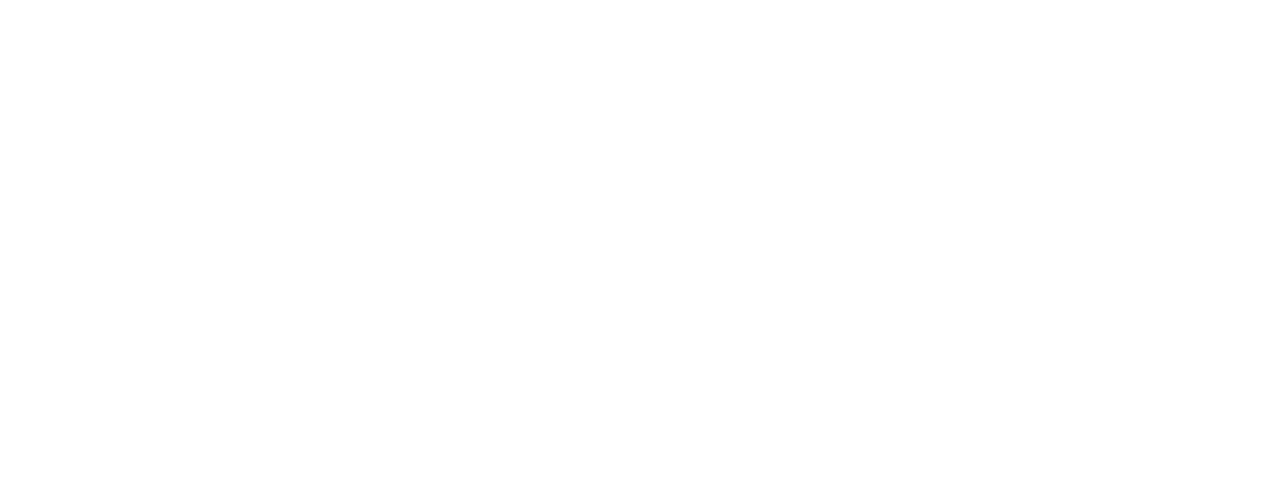
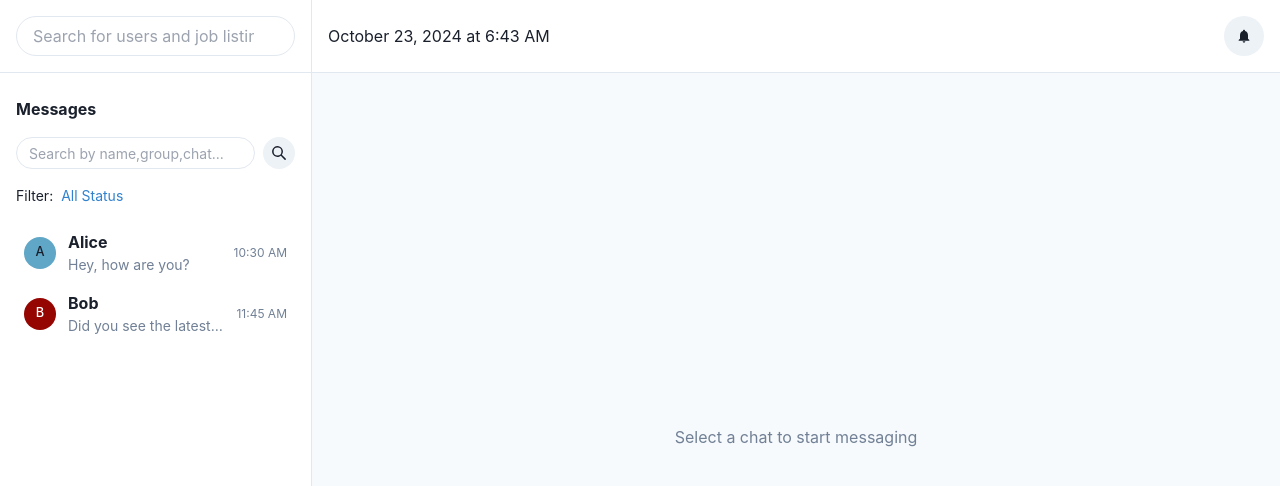
Before and after one commit to emmanueldavidson96/enforcatechnologies, a Next.js app: page / in a window 1280 px wide. Shown: the top 486 px of the page. Built offline with nearby package versions, Linux system fonts and the light colour scheme.

Commit message:
first commit

```diff
--- a/app/_components/Messages.jsx
+++ b/app/_components/Messages.jsx
@@ -1,7 +1,134 @@
-import React from 'react'
+'use client';
 
-export default function Messages() {
+import React, { useState } from 'react';
+import { ChakraProvider, Box, Flex, VStack, HStack, Input, IconButton, Text, Avatar, Divider } from '@chakra-ui/react';
+import { SearchIcon, BellIcon } from '@chakra-ui/icons';
+
+const Messages = () => {
+  const [showNotifications, setShowNotifications] = useState(false);
+  const [selectedChat, setSelectedChat] = useState(null);
+
+  const chats = [
+    { id: 1, user: 'Alice', lastMessage: 'Hey, how are you?', timestamp: '10:30 AM' },
+    { id: 2, user: 'Bob', lastMessage: 'Did you see the latest update?', timestamp: '11:45 AM' },
+  ];
+
+  const notifications = [
+    { id: 1, type: 'Job Offer', user: 'John Doe', content: 'John Doe received a job offer for senior developer...' },
+    { id: 2, type: 'Job Rejection', user: 'Jane Smith', content: 'Jane Smith\'s application for Senior Developer has been rejected...' },
+  ];
+
   return (
-    <div>Messages</div>
-  )
-}
+      <ChakraProvider resetCSS={false}>
+        <Flex h="100vh">
+          {/* Left sidebar */}
+          <Box w="312px" bg="white" borderRight="1px" borderColor="gray.200">
+            <VStack align="stretch" h="full">
+              <HStack p={4} borderBottom="1px" borderColor="gray.200">
+                <Input
+                    placeholder="Search for users and job listings"
+                    borderRadius="full"
+                    pr="40px"
+                />
+                <IconButton
+                    aria-label="Search"
+                    icon={<SearchIcon />}
+                    position="absolute"
+                    right="4"
+                    borderRadius="full"
+                    bg="transparent"
+                />
+              </HStack>
+              <Box p={4}>
+                <Text fontWeight="bold" mb={4}>Messages</Text>
+                <HStack mb={4}>
+                  <Input placeholder="Search by name,group,chat..." size="sm" borderRadius="full" />
+                  <IconButton size="sm" icon={<SearchIcon />} borderRadius="full" />
+                </HStack>
+                <HStack mb={4}>
+                  <Text fontSize="sm">Filter:</Text>
+                  <Text fontSize="sm" color="blue.500">All Status</Text>
+                </HStack>
+                {chats.map((chat) => (
+                    <HStack
+                        key={chat.id}
+                        spacing={3}
+                        p={2}
+                        _hover={{ bg: 'gray.100' }}
+                        cursor="pointer"
+                        onClick={() => setSelectedChat(chat)}
+                    >
+                      <Avatar name={chat.user} size="sm" />
+                      <Box flex={1}>
+                        <Text fontWeight="bold">{chat.user}</Text>
+                        <Text fontSize="sm" color="gray.500" noOfLines={1}>
+                          {chat.lastMessage}
+                        </Text>
+                      </Box>
+                      <Text fontSize="xs" color="gray.500">{chat.timestamp}</Text>
+                    </HStack>
+                ))}
+              </Box>
+            </VStack>
+          </Box>
+
+          {/* Right content area */}
+          <Flex flex={1} flexDirection="column" bg="gray.50">
+            <HStack justify="space-between" p={4} bg="white" borderBottom="1px" borderColor="gray.200">
+              <Text>{new Date().toLocaleString('en-US', {
+                month: 'long',
+                day: 'numeric',
+                year: 'numeric',
+                hour: 'numeric',
+                minute: 'numeric',
+                hour12: true
+              })}</Text>
+              <IconButton
+                  aria-label="Notifications"
+                  icon={<BellIcon />}
+                  onClick={() => setShowNotifications(!showNotifications)}
+                  borderRadius="full"
+              />
+            </HStack>
+            <Box flex={1} p={4}>
+              {selectedChat ? (
+                  <VStack align="stretch" h="full" bg="white" borderRadius="md" p={4}>
+                    <Text fontWeight="bold">{selectedChat.user}</Text>
+                    <Divider />
+                    {/* Add message bubbles here */}
+                  </VStack>
+              ) : (
+                  <Flex justify="center" align="center" h="full">
+                    <Text color="gray.500">Select a chat to start messaging</Text>
+                  </Flex>
+              )}
+            </Box>
+          </Flex>
+
+          {/* Notifications panel */}
+          {showNotifications && (
+              <Box
+                  position="absolute"
+                  top="60px"
+                  right="20px"
+                  w="350px"
+                  bg="white"
+                  boxShadow="lg"
+                  borderRadius="md"
+                  p={4}
+              >
+                <Text fontWeight="bold" mb={2}>Notifications</Text>
+                {notifications.map((notif) => (
+                    <Box key={notif.id} p={2} borderWidth="1px" borderRadius="md" mb={2}>
+                      <Text fontWeight="bold">{notif.user} - {notif.type}</Text>
+                      <Text fontSize="sm">{notif.content}</Text>
+                    </Box>
+                ))}
+              </Box>
+          )}
+        </Flex>
+      </ChakraProvider>
+  );
+};
+
+export default Messages;
--- a/app/page.js
+++ b/app/page.js
@@ -1,10 +1,15 @@
 import Image from "next/image";
+
+import Messages from "./_components/Messages"
 
 export default function Home() {
   return (
-    <div>
+      <div>
 
+          <main className="min-h-screen">
+              <Messages/>
+          </main>
 
-    </div>
+      </div>
   );
 }
```
Also changed, not shown: package.json (+7 -2 lines), 1 other file (tests, documents, lock files or other folders).
